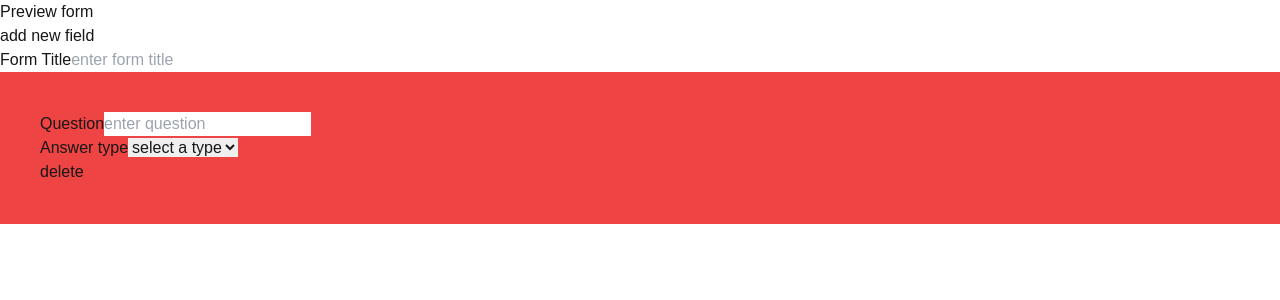
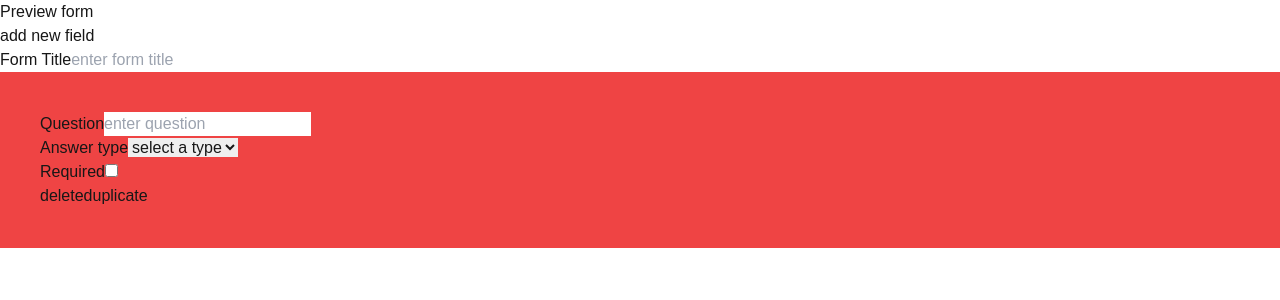
Before and after one commit to Myo-Htet-San-Brainy/Form-Builder, a Next.js app: page / in a window 1280 px wide. Shown: the top 300 px of the page. Built offline with nearby package versions, Linux system fonts and the light colour scheme.

Commit message:
improving state

```diff
--- /dev/null
+++ b/app/entities/form.ts
@@ -0,0 +1,17 @@
+export interface BaseField {
+  id: string;
+  question?: string;
+  type: string;
+  required?: boolean;
+}
+
+interface TextField extends BaseField {
+  type: "text" | "";
+}
+
+type FormField = BaseField;
+
+export interface Form {
+  title?: string;
+  formFields: FormField[];
+}
--- a/app/page.tsx
+++ b/app/page.tsx
@@ -1,21 +1,10 @@
 "use client";
 import React, { useState } from "react";
 import { v4 as uuidv4 } from "uuid";
-
-interface FormField {
-  id: string;
-  question: string;
-  type?: string;
-}
-
-interface Form {
-  title: string;
-  formFields: FormField[];
-}
+import { Form } from "./entities/form";
 
 const initialState = {
-  title: "",
-  formFields: [{ id: uuidv4(), question: "" }],
+  formFields: [{ id: uuidv4() }],
 };
 
 const allowedAnswerTypes = ["text", "number"];
@@ -96,6 +85,42 @@ const Page = () => {
       };
     });
   }
+  function handleFieldDuplicate(id: string | number) {
+    const newId = uuidv4();
+    setForm((prevState) => {
+      const itemToDuplicate = prevState.formFields.find(
+        (field) => field.id === id
+      );
+      if (!itemToDuplicate) {
+        return prevState;
+      }
+      const newField = {
+        ...itemToDuplicate,
+        id: newId,
+      };
+      return {
+        title: prevState.title,
+        formFields: [...prevState.formFields, newField],
+      };
+    });
+  }
+  function handleFieldRequired(
+    id: string | number,
+    e: React.ChangeEvent<HTMLInputElement>
+  ) {
+    setForm((prevState) => {
+      const updatedFields = prevState.formFields.map((field) => {
+        if (field.id === id) {
+          return { ...field, required: e.target.checked };
+        }
+        return field;
+      });
+      return {
+        title: prevState.title,
+        formFields: updatedFields,
+      };
+    });
+  }
   return (
     <div>
       {/* actions */}
@@ -112,6 +137,8 @@ const Page = () => {
           handleFieldAnswerTypeChange={handleFieldAnswerTypeChange}
           handleFieldQuestionChange={handleFieldQuestionChange}
           handleFieldDelete={handleFieldDelete}
+          handleFieldDuplicate={handleFieldDuplicate}
+          handleFieldRequired={handleFieldRequired}
         />
       )}
     </div>
@@ -123,16 +150,21 @@ interface FormBuilderProps {
   handleAddNewField: () => void;
   handleFormTitleChange: (e: React.ChangeEvent<HTMLInputElement>) => void;
   handleFieldQuestionChange: (
-    id: string | number,
+    id: string,
     e: React.ChangeEvent<HTMLInputElement>
   ) => void;
   handleFieldAnswerTypeChange: (
-    id: string | number,
+    id: string,
     e: React.ChangeEvent<HTMLSelectElement>
   ) => void;
   handleFieldDelete: (
-    id: string | number,
+    id: string,
     e: React.MouseEvent<HTMLButtonElement>
+  ) => void;
+  handleFieldDuplicate: (id: string) => void;
+  handleFieldRequired: (
+    id: string,
+    e: React.ChangeEvent<HTMLInputElement>
   ) => void;
 }
 const FormBuilder: React.FC<FormBuilderProps> = ({
@@ -142,6 +174,8 @@ const FormBuilder: React.FC<FormBuilderProps> = ({
   handleFieldQuestionChange,
   handleFieldAnswerTypeChange,
   handleFieldDelete,
+  handleFieldDuplicate,
+  handleFieldRequired,
 }) => {
   return (
     <div>
@@ -193,8 +227,19 @@ const FormBuilder: React.FC<FormBuilderProps> = ({
           </div>
           {/* actions */}
           <div>
+            <div>
+              <label htmlFor="field-required">Required</label>
+              <input
+                id="field-required"
+                type="checkbox"
+                onChange={(e) => handleFieldRequired(field.id, e)}
+              />
+            </div>
             <button onClick={(e) => handleFieldDelete(field.id, e)}>
               delete
+            </button>
+            <button onClick={() => handleFieldDuplicate(field.id)}>
+              duplicate
             </button>
           </div>
         </div>
```
